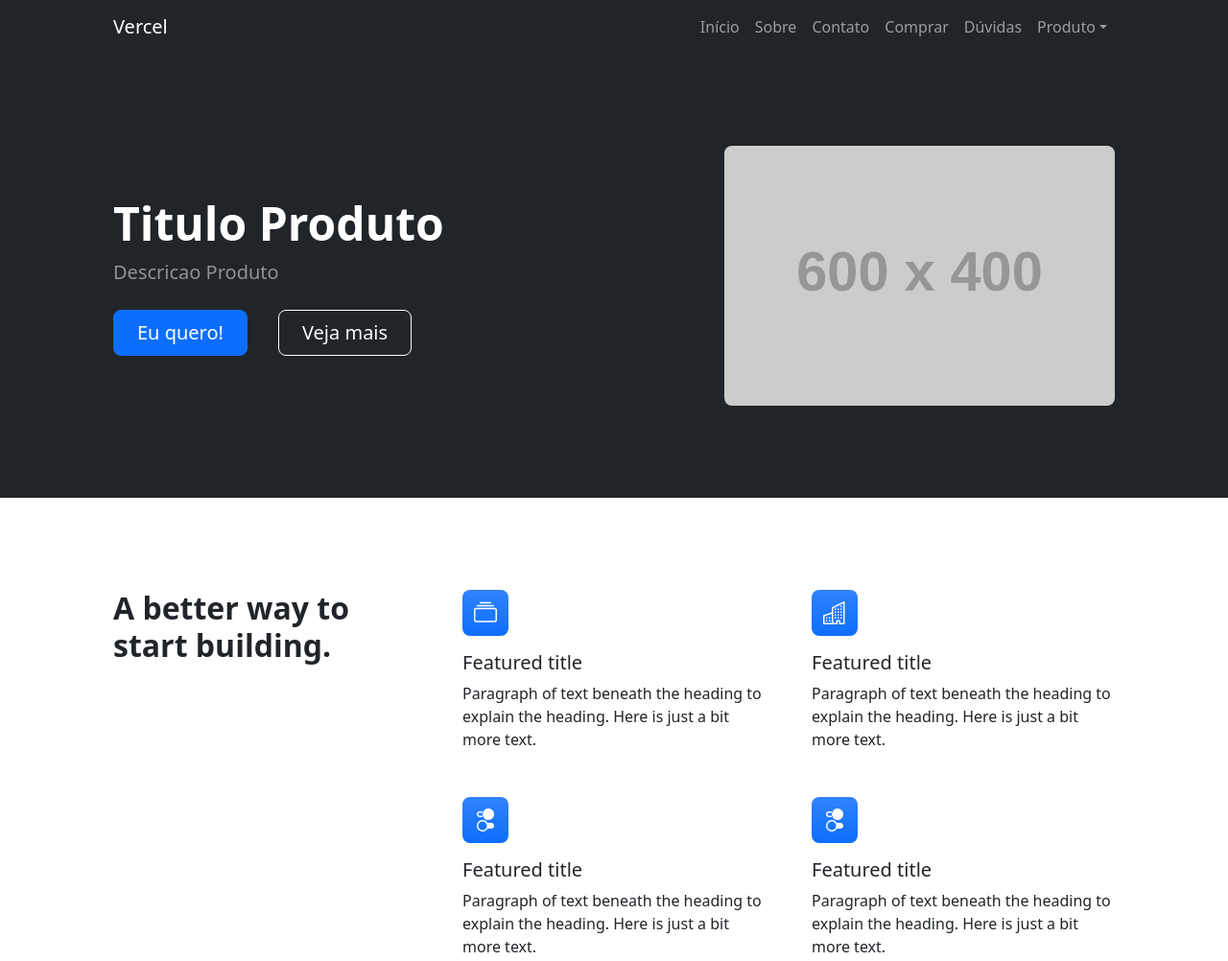
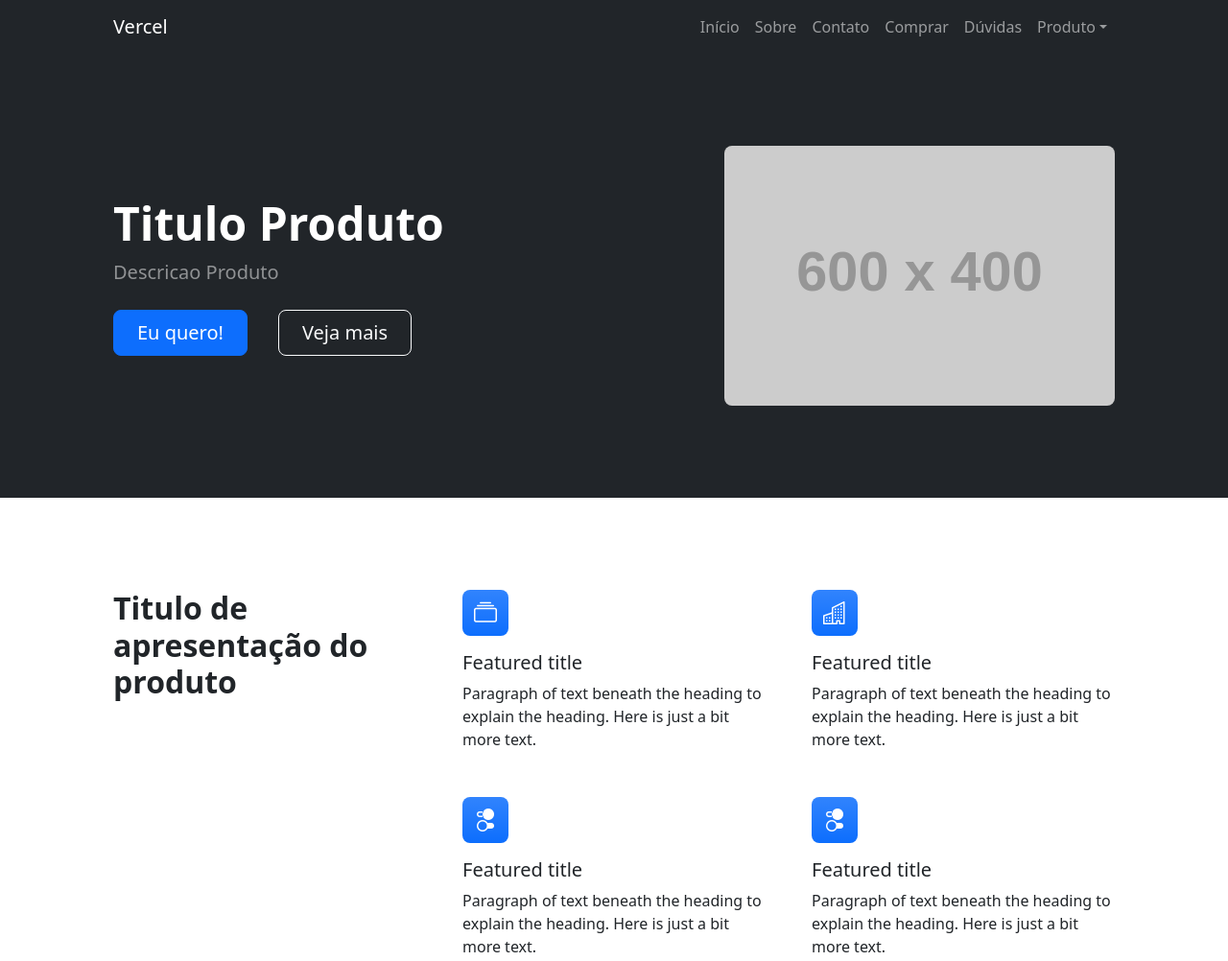
Before and after one commit to marcotulionasc/teste_loja, a plain HTML site: page index.html in a window 1280 px wide. Shown: the top 1002 px of the page at 96% size. Drawn offline with nearby package versions, Linux system fonts and the light colour scheme; placeholder pictures from the web are drawn by us.

Commit message:
header js

```diff
--- a/constructor.js
+++ b/constructor.js
@@ -1,3 +1,10 @@
 var titulo_produto = "Titulo Produto";
 
 var descricao_produto = "Descricao Produto";
+
+var header_produto = "Titulo de apresentação do produto";
+
+var item1 = "Titulo de apresentação do produto";
+var item2 = "Titulo de apresentação do produto";
+var item3 = "Titulo de apresentação do produto";
+var item4 = "Titulo de apresentação do produto";
--- a/index.html
+++ b/index.html
@@ -71,7 +71,13 @@
             <section class="py-5" id="features">
                 <div class="container px-5 my-5">
                     <div class="row gx-5">
-                        <div class="col-lg-4 mb-5 mb-lg-0"><h2 class="fw-bolder mb-0">A better way to start building.</h2></div>
+                        <script src="constructor.js"></script>
+                        <div class="col-lg-4 mb-5 mb-lg-0"><h2 class="fw-bolder mb-0"><span id="header_produto"></span></h2>
+                        <script>
+                        var spanVariavel = document.getElementById("header_produto");
+                        spanVariavel.textContent = header_produto;
+                        </script>
+                        </div>
                         <div class="col-lg-8">
                             <div class="row gx-5 row-cols-1 row-cols-md-2">
                                 <div class="col mb-5 h-100">
```
